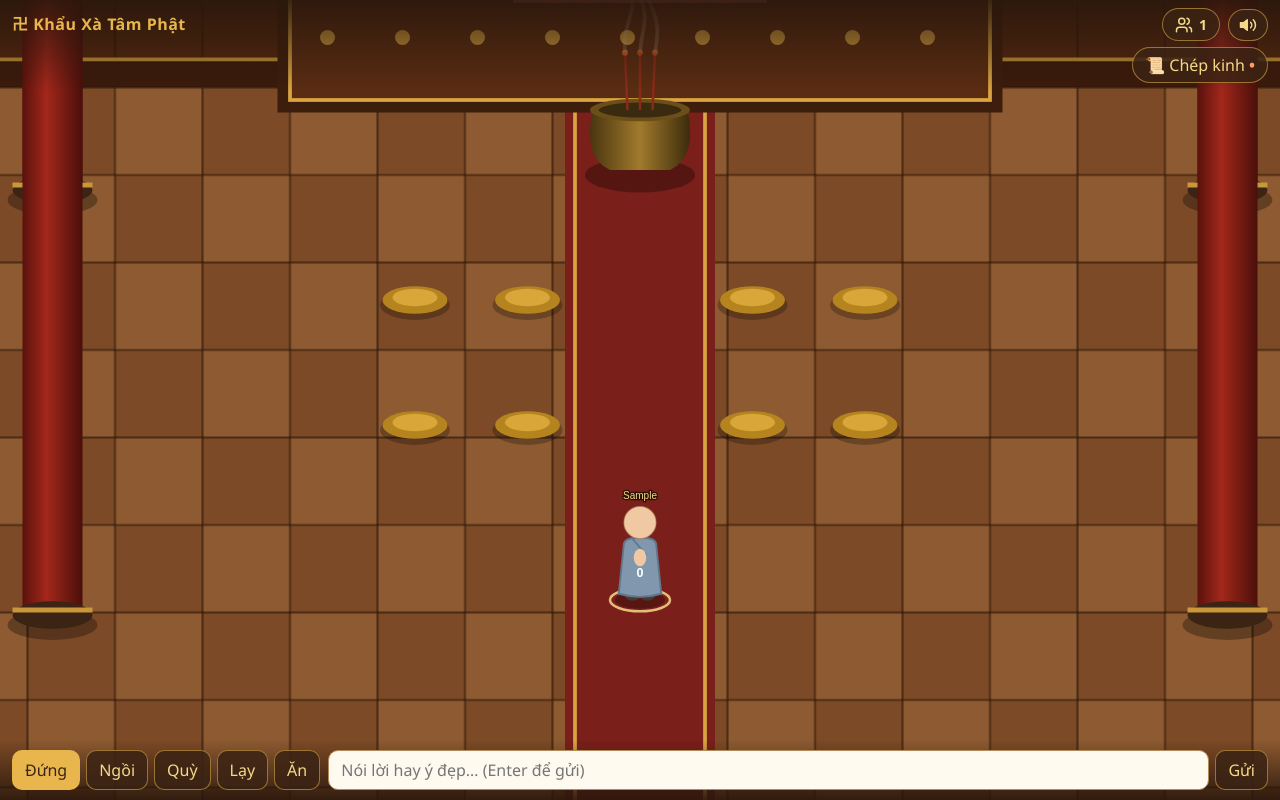
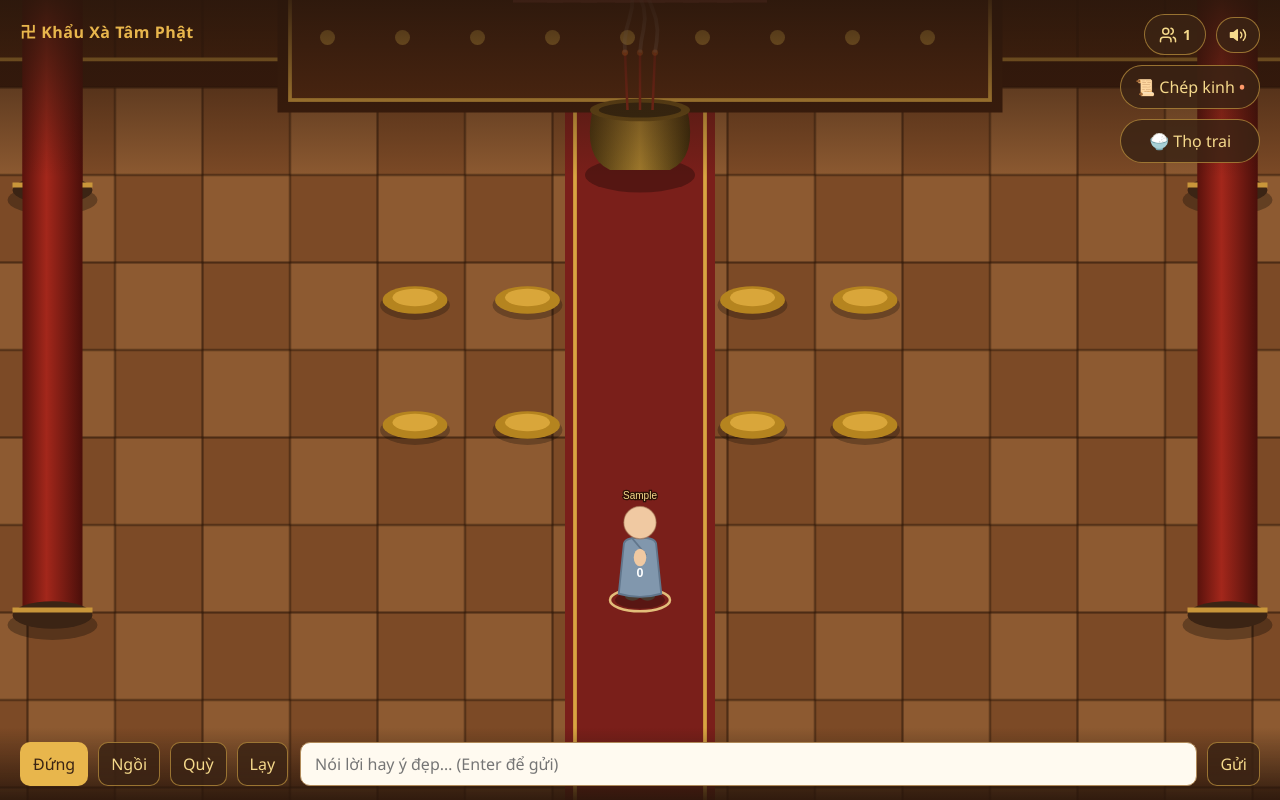
Before and after one commit to NhungTang/khau-xa-tam-phat, a website: page public/index.html in a window 1280 px wide. Both pictures are taken after typing "Sample" into the empty fields and a click on the button "Vào chùa". Drawn offline with Linux system fonts and the light colour scheme; no server answers; animation ran at ten frames a second.

Commit message:
Câu hỏi sau chép kinh, thọ trai lên thanh trên, giao diện rộng rãi hơn

```diff
--- a/public/index.html
+++ b/public/index.html
@@ -34,6 +34,7 @@
       </button>
       </div>
       <button id="btn-sutra" class="pill">📜 Chép kinh <span id="sutra-badge"></span></button>
+      <button id="btn-eat" class="pill">🍚 Thọ trai</button>
     </div>
   </header>
 
@@ -44,7 +45,6 @@
       <button data-pose="sit">Ngồi</button>
       <button data-pose="kneel">Quỳ</button>
       <button data-pose="bow">Lạy</button>
-      <button id="btn-eat">Ăn</button>
     </div>
     <form id="chat-form" autocomplete="off">
       <input id="chat-input" maxlength="120" placeholder="Nói lời hay ý đẹp… (Enter để gửi)">
--- a/public/style.css
+++ b/public/style.css
@@ -41,7 +41,7 @@ button {
   background: rgba(59, 36, 20, .85);
   color: var(--gold-soft);
   border-radius: 10px;
-  padding: 8px 12px;
+  padding: 10px 12px;
 }
 button:hover { background: rgba(90, 53, 25, .95); }
 button.primary {
@@ -68,16 +68,17 @@ input, textarea {
   display: flex;
   justify-content: space-between;
   align-items: flex-start;
-  gap: 8px;
-  padding: 8px 12px;
-  padding-top: max(8px, env(safe-area-inset-top));
+  gap: 12px;
+  padding: 14px 20px;
+  padding-top: max(14px, env(safe-area-inset-top));
   background: linear-gradient(rgba(42, 23, 12, .9), rgba(42, 23, 12, 0));
   pointer-events: none;
 }
 #topbar > * { pointer-events: auto; }
-.brand { color: var(--gold); font-weight: 700; letter-spacing: .5px; white-space: nowrap; line-height: 32px; }
-.top-actions { display: flex; flex-direction: column; align-items: flex-end; gap: 6px; }
-.top-row { display: flex; align-items: center; gap: 8px; }
+.brand { color: var(--gold); font-weight: 700; letter-spacing: .5px; white-space: nowrap; line-height: 36px; }
+.top-actions { display: flex; flex-direction: column; align-items: flex-end; gap: 10px; }
+.top-row { display: flex; align-items: center; gap: 10px; }
+#btn-sutra, #btn-eat { width: 100%; }
 #online {
   display: inline-flex;
   align-items: center;
@@ -88,8 +89,8 @@ input, textarea {
   border: 1px solid rgba(232, 182, 76, .55);
   background: rgba(59, 36, 20, .85);
 }
-.pill { border-radius: 999px; padding: 6px 12px; }
-.pill.icon { padding: 6px 10px; display: inline-flex; align-items: center; }
+.pill { border-radius: 999px; padding: 10px 14px; }
+.pill.icon { padding: 8px 12px; display: inline-flex; align-items: center; }
 .ico {
   width: 18px;
   height: 18px;
@@ -111,14 +112,14 @@ input, textarea {
   left: 0; right: 0; bottom: 0;
   display: flex;
   flex-wrap: wrap;
-  gap: 8px;
-  padding: 10px 12px;
-  padding-bottom: max(10px, env(safe-area-inset-bottom));
+  gap: 12px;
+  padding: 14px 20px;
+  padding-bottom: max(14px, env(safe-area-inset-bottom));
   background: linear-gradient(rgba(42, 23, 12, 0), rgba(42, 23, 12, .92));
 }
-.poses { display: flex; gap: 6px; }
-#chat-form { display: flex; gap: 6px; flex: 1; min-width: 220px; }
-#chat-form input { padding: 8px 12px; }
+.poses { display: flex; gap: 10px; }
+#chat-form { display: flex; gap: 10px; flex: 1; min-width: 220px; }
+#chat-form input { padding: 10px 14px; }
 
 .overlay {
   position: fixed;
@@ -187,12 +188,12 @@ input, textarea {
   grid-template-columns: repeat(2, 1fr);
   gap: 8px;
 }
-.food-list button { display: flex; align-items: center; gap: 8px; padding: 10px; text-align: left; }
+.food-list button { display: flex; align-items: center; gap: 8px; padding: 12px 14px; text-align: left; }
 .food-list .emoji { font-size: 24px; }
 
 .quiz-question { font-size: 17px; line-height: 1.5; text-align: center; margin: 14px 0; }
 .quiz-choices { display: flex; gap: 10px; }
-.quiz-choices button { flex: 1; padding: 12px; font-size: 16px; }
+.quiz-choices button { flex: 1; padding: 14px; font-size: 16px; }
 #quiz-answer { text-align: center; line-height: 1.5; margin: 0; white-space: pre-line; }
 #quiz-answer.ok { color: var(--ok); font-weight: 600; }
 #quiz-answer.err { color: var(--err); }
@@ -217,6 +218,6 @@ input, textarea {
   .brand { font-size: 14px; }
   #online { display: none; }
   .poses { width: 100%; }
-  .poses button { flex: 1; padding: 8px 4px; }
+  .poses button { flex: 1; padding: 10px 4px; }
   #chat-form { min-width: 0; width: 100%; }
 }
```
